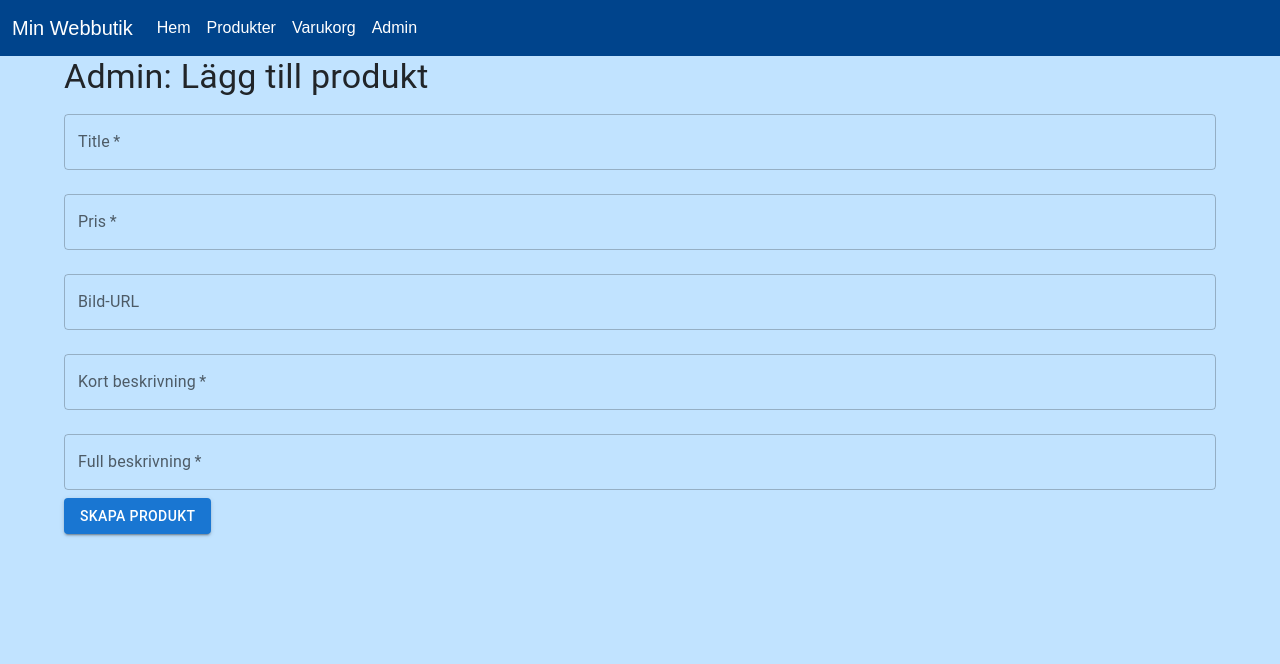
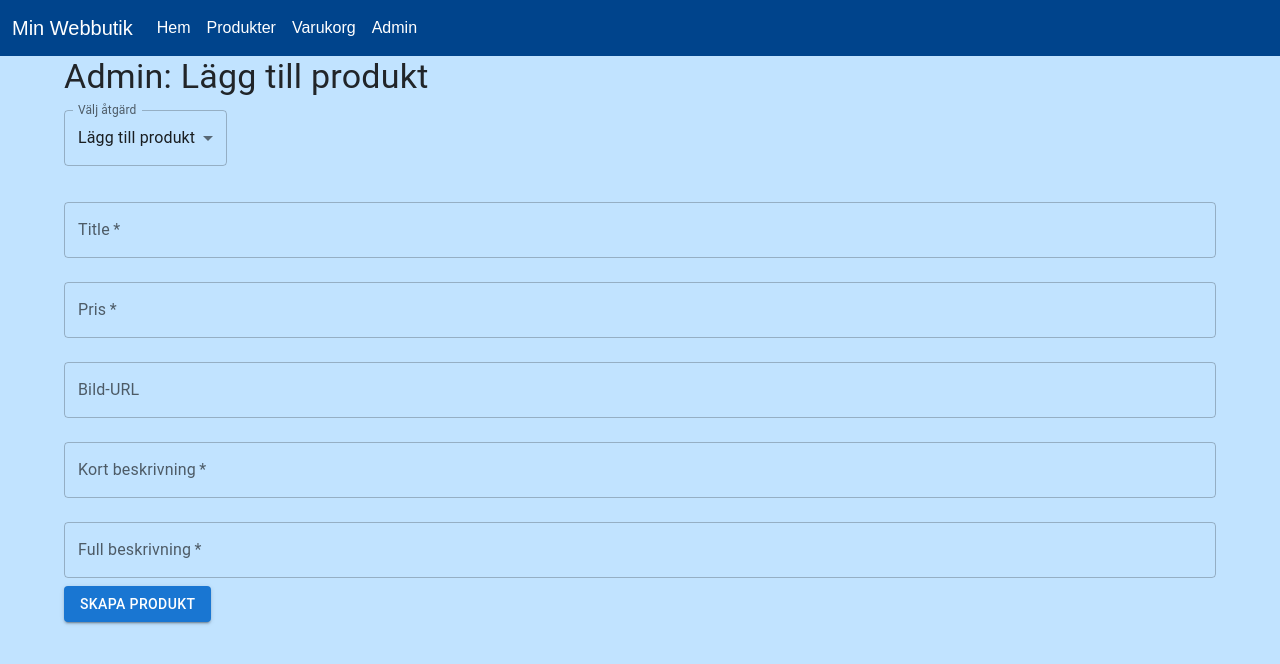
Before and after one commit to Bool-Zacharias/GIK2XK-grupp-2, a React (Create React App) app in the folder client/: page /admin in a window 1280 px wide. Shown: the top 664 px of the page. Built offline with nearby package versions, Linux system fonts and the light colour scheme.

Commit message:
Admin Navbar

```diff
--- a/client/package.json
+++ b/client/package.json
@@ -42,5 +42,8 @@
       "last 1 firefox version",
       "last 1 safari version"
     ]
+  },
+  "devDependencies": {
+    "@rollup/plugin-babel": "^6.0.4"
   }
 }
--- a/client/src/pages/AdminPage.js
+++ b/client/src/pages/AdminPage.js
@@ -1,8 +1,10 @@
 import React, { useState } from "react";
 import { createProduct } from "../services/ProductService";
-import { Container, TextField, Button, Typography } from "@mui/material";
+import { Container, TextField, Button, Typography, MenuItem } from "@mui/material";
 
 const AdminPage = () => {
+  const [mode, setMode] = useState("create"); // "create", "edit", "delete"
+
   const [newProduct, setNewProduct] = useState({
     title: "",
     price: "",
@@ -20,11 +22,35 @@ const AdminPage = () => {
     e.preventDefault();
     await createProduct(newProduct);
     alert("Produkt skapad!");
+    setNewProduct({
+      title: "",
+      price: "",
+      image: "",
+      rating: [],
+      description: "",
+      fullDescription: "",
+    });
   };
 
   return (
     <Container>
-      <Typography variant="h4">Admin: Lägg till produkt</Typography>
+      <Typography variant="h4" gutterBottom>Admin: {mode === "create" ? "Lägg till" : mode === "edit" ? "Redigera" : "Ta bort"} produkt</Typography>
+
+      <div style={{ marginBottom: "20px" }}>
+        <TextField
+          select
+          label="Välj åtgärd"
+          value={mode}
+          onChange={(e) => setMode(e.target.value)}
+          variant="outlined"
+        >
+          <MenuItem value="create">Lägg till produkt</MenuItem>
+          <MenuItem value="edit">Redigera produkt</MenuItem>
+          <MenuItem value="delete">Ta bort produkt</MenuItem>
+        </TextField>
+      </div>
+
+      {mode === "create" && (
         <form onSubmit={handleSubmit}>
           <TextField label="Title" name="title" value={newProduct.title} onChange={handleChange} fullWidth margin="normal" required />
           <TextField label="Pris" name="price" type="number" value={newProduct.price} onChange={handleChange} fullWidth margin="normal" required />
@@ -33,6 +59,15 @@ const AdminPage = () => {
           <TextField label="Full beskrivning" name="fullDescription" value={newProduct.fullDescription} onChange={handleChange} fullWidth margin="normal" required />
           <Button type="submit" variant="contained" color="primary">Skapa produkt</Button>
         </form>
+      )}
+
+      {mode === "edit" && (
+        <Typography variant="body1"> Redigera-produktfunktion kommer snart...</Typography>
+      )}
+
+      {mode === "delete" && (
+        <Typography variant="body1"> Ta bort-produktfunktion kommer snart...</Typography>
+      )}
     </Container>
   );
 };
```
Also changed, not shown: 1 other file (tests, documents, lock files or other folders). Lines whose indentation alone changed are shown as unchanged.
